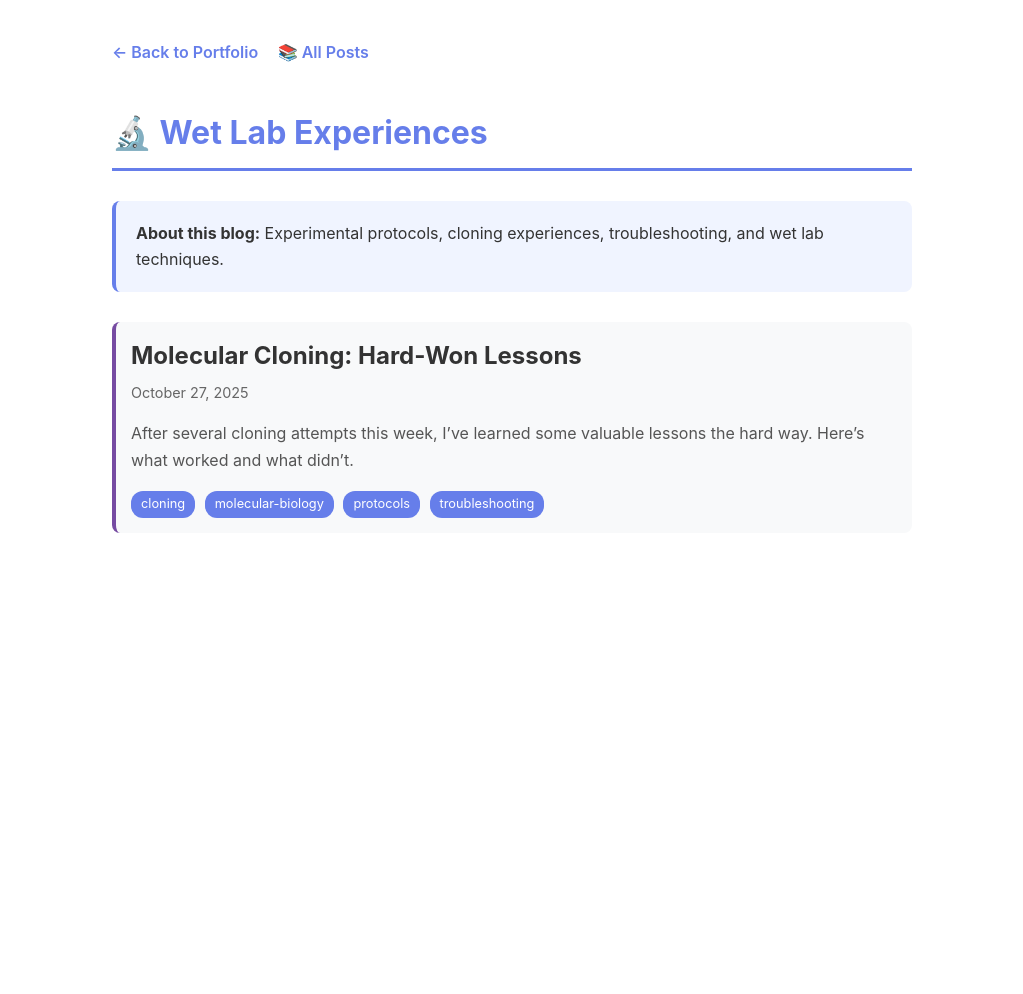
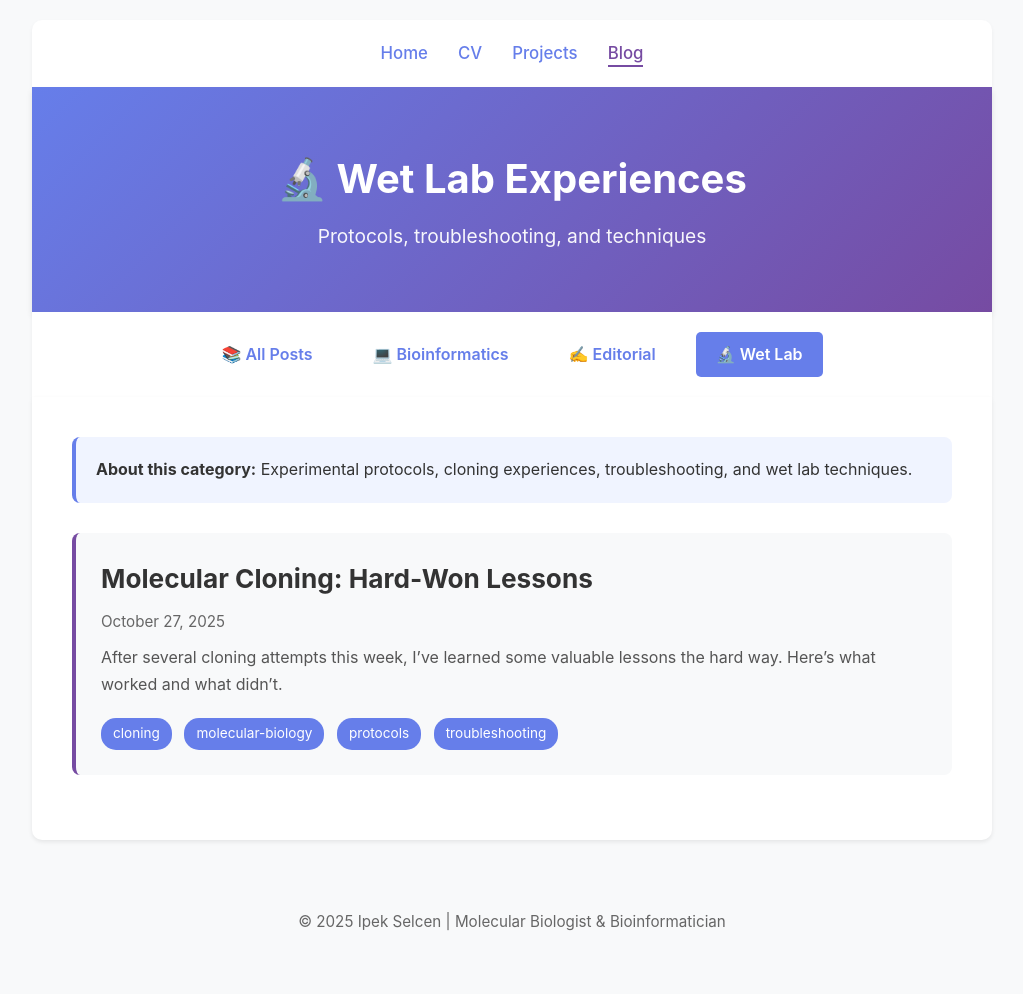
Before and after one commit to ipekselcen/ipekselcen.github.io, a Jekyll site: the page built from blog-wetlab.html, in a window 1280 px wide. Shown: the whole page, without its empty margins (128-1151 px from the left). Built offline with Jekyll 4.4.1, drawn with Linux system fonts in a browser that asks for light colours; before the commit the page ends 900 px from its top, so only the background shows below that.

Commit message:
Update blog-wetlab.html

```diff
--- a/blog-wetlab.html
+++ b/blog-wetlab.html
@@ -3,111 +3,89 @@
 title: Wet Lab Blog
 permalink: /blog/wetlab/
 ---
-
+<!DOCTYPE html>
+<html lang="en">
+<head>
+    <meta charset="UTF-8">
+    <meta name="viewport" content="width=device-width, initial-scale=1.0">
+    <title>Wet Lab Blog | Ipek Selcen</title>
     <style>
+        * { margin: 0; padding: 0; box-sizing: border-box; }
         body {
-    font-family: -apple-system, BlinkMacSystemFont, 'Segoe UI', Roboto, sans-serif;
-    max-width: 800px;
-    margin: 0 auto;
-    padding: 40px 20px;
-    line-height: 1.6;
-    color: #333;
+            font-family: -apple-system, BlinkMacSystemFont, 'Segoe UI', Roboto, Oxygen, Ubuntu, Cantarell, sans-serif;
+            line-height: 1.6; color: #333; background: #f8f9fa;
         }
-
-  h1 {
-    color: #667eea;
-    border-bottom: 3px solid #667eea;
-    padding-bottom: 10px;
-    margin-bottom: 30px;
-  }
-
-  .back-link {
-    display: inline-block;
-    margin-bottom: 20px;
-    color: #667eea;
-    text-decoration: none;
-    font-weight: 600;
-  }
-
-  .back-link:hover {
-    text-decoration: underline;
-  }
-
-  .category-description {
-    background: #f0f4ff;
-    padding: 20px;
-    border-radius: 8px;
-    margin-bottom: 30px;
-    border-left: 4px solid #667eea;
-  }
-
-  .post-list {
-    list-style: none;
-    padding: 0;
-  }
-
-  .post-item {
-    margin-bottom: 15px;
-    padding: 15px;
-    background: #f8f9fa;
-    border-radius: 8px;
-    border-left: 4px solid #764ba2;
-  }
-
-  .post-item h2 {
-    margin: 0 0 5px 0;
-  }
-
-  .post-item h2 a {
-    color: #333;
-    text-decoration: none;
-  }
-
-  .post-item h2 a:hover {
-    color: #667eea;
-  }
-
-  .post-date {
-    color: #666;
-    font-size: 0.9em;
-    margin-bottom: 0px;
-  }
-
-  .post-excerpt {
-    color: #555;
-    line-height: 1.7;
-  }
-
-  .post-tags {
-    margin-top: 10px;
-  }
-
-  .tag {
-    display: inline-block;
-    background: #667eea;
-    color: white;
-    padding: 3px 10px;
-    border-radius: 12px;
-    font-size: 0.8em;
-    margin-right: 5px;
+        .container { max-width: 1000px; margin: 0 auto; padding: 20px; }
+        nav { background: white; padding: 20px 40px; margin-bottom: 0; border-radius: 10px 10px 0 0; box-shadow: 0 2px 4px rgba(0,0,0,0.05); }
+        nav ul { list-style: none; display: flex; gap: 30px; justify-content: center; flex-wrap: wrap; }
+        nav a { color: #667eea; text-decoration: none; font-weight: 500; font-size: 1.05em; transition: color 0.3s ease; }
+        nav a:hover { color: #764ba2; }
+        nav a.active { color: #764ba2; border-bottom: 2px solid #764ba2; padding-bottom: 2px; }
+        header { background: linear-gradient(135deg, #667eea 0%, #764ba2 100%); color: white; padding: 60px 40px; text-align: center; box-shadow: 0 4px 6px rgba(0,0,0,0.1); }
+        header h1 { font-size: 2.5em; margin-bottom: 10px; font-weight: 700; }
+        header .subtitle { font-size: 1.2em; opacity: 0.95; }
+        .category-tabs { background: white; padding: 20px 40px; display: flex; justify-content: center; gap: 20px; flex-wrap: wrap; box-shadow: 0 2px 4px rgba(0,0,0,0.05); }
+        .category-tabs a { color: #667eea; text-decoration: none; font-weight: 600; padding: 10px 20px; border-radius: 5px; transition: all 0.3s ease; }
+        .category-tabs a:hover, .category-tabs a.active { background: #667eea; color: white; }
+        .section { background: white; padding: 40px; margin-bottom: 30px; box-shadow: 0 2px 4px rgba(0,0,0,0.08); border-radius: 0 0 10px 10px; }
+        .category-description { background: #f0f4ff; padding: 20px; border-radius: 8px; margin-bottom: 30px; border-left: 4px solid #667eea; }
+        .post-list { list-style: none; padding: 0; }
+        .post-item { margin-bottom: 25px; padding: 25px; background: #f8f9fa; border-radius: 8px; border-left: 4px solid #764ba2; transition: transform 0.3s ease, box-shadow 0.3s ease; }
+        .post-item:hover { transform: translateY(-3px); box-shadow: 0 6px 12px rgba(0,0,0,0.1); }
+        .post-item h3 { margin: 0 0 10px 0; }
+        .post-item h3 a { color: #333; text-decoration: none; font-size: 1.4em; }
+        .post-item h3 a:hover { color: #667eea; }
+        .post-date { color: #666; font-size: 0.95em; margin-bottom: 10px; }
+        .post-excerpt { color: #555; line-height: 1.7; margin-top: 10px; }
+        .post-tags { margin-top: 15px; }
+        .tag { display: inline-block; background: #667eea; color: white; padding: 5px 12px; border-radius: 15px; font-size: 0.85em; margin-right: 8px; margin-top: 5px; }
+        .empty-state { text-align: center; padding: 60px 20px; color: #666; font-style: italic; }
+        footer { text-align: center; padding: 40px 20px; color: #666; font-size: 0.95em; }
+        @media (max-width: 768px) {
+            nav, .category-tabs { padding: 15px 20px; }
+            nav ul { gap: 15px; }
+            header { padding: 40px 20px; }
+            header h1 { font-size: 2em; }
+            .section { padding: 25px; }
         }
     </style>
+</head>
+<body>
+    <div class="container">
+        <nav>
+            <ul>
+                <li><a href="../index.html">Home</a></li>
+                <li><a href="../cv.html">CV</a></li>
+                <li><a href="../projects.html">Projects</a></li>
+                <li><a href="/blog/" class="active">Blog</a></li>
+            </ul>
+        </nav>
 
-<a href="/" class="back-link">← Back to Portfolio</a>
-<a href="/blog/" class="back-link" style="margin-left: 15px;">📚 All Posts</a>
+        <header>
+            <h1>🔬 Wet Lab Experiences</h1>
+            <div class="subtitle">Protocols, troubleshooting, and techniques</div>
+        </header>
 
-<h1>🔬 Wet Lab Experiences</h1>
+        <div class="category-tabs">
+            <a href="/blog/">📚 All Posts</a>
+            <a href="/blog/bioinformatics/">💻 Bioinformatics</a>
+            <a href="/blog/editorial/">✍️ Editorial</a>
+            <a href="/blog/wetlab/" class="active">🔬 Wet Lab</a>
+        </div>
 
+        <section class="section">
             <div class="category-description">
-  <strong>About this blog:</strong> Experimental protocols, cloning experiences, troubleshooting, and wet lab techniques.
+                <strong>About this category:</strong> Experimental protocols, cloning experiences, troubleshooting, and wet lab techniques.
             </div>
 
             <ul class="post-list">
                 {% for post in site.categories.wetlab %}
                 <li class="post-item">
-      <h2><a href="{{ post.url }}">{{ post.title }}</a></h2>
+                    <h3><a href="{{ post.url }}">{{ post.title }}</a></h3>
                     <div class="post-date">{{ post.date | date: "%B %d, %Y" }}</div>
-      <div class="post-excerpt">{{ post.excerpt }}</div>
+                    {% if post.excerpt %}
+                    <div class="post-excerpt">{{ post.excerpt | strip_html | truncatewords: 30 }}</div>
+                    {% endif %}
                     {% if post.tags %}
                     <div class="post-tags">
                         {% for tag in post.tags %}
@@ -120,7 +98,15 @@
             </ul>
 
             {% if site.categories.wetlab.size == 0 %}
-<p style="text-align: center; color: #666; font-style: italic; margin-top: 40px;">
-  No wet lab posts yet. Check back soon!
-</p>
+            <div class="empty-state">
+                <p>No wet lab posts yet. Check back soon!</p>
+            </div>
             {% endif %}
+        </section>
+
+        <footer>
+            <p>© 2025 Ipek Selcen | Molecular Biologist & Bioinformatician</p>
+        </footer>
+    </div>
+</body>
+</html>
```
Lines whose indentation alone changed are shown as unchanged.
